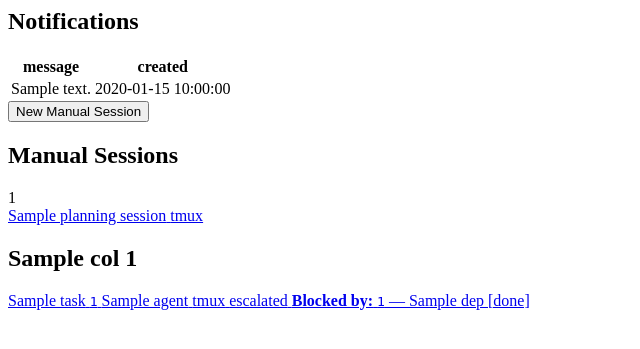
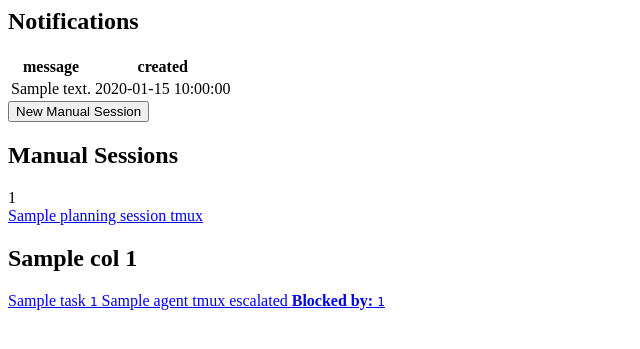
Before and after one commit to doviettung96/harbor, a FastAPI app: template harbor/webui/templates/_board_partial.html in a window 1280 px wide. Shown: the top 349 px of the page, without its empty margins (0-640 px from the left). Run offline with FastAPI, Linux system fonts and the light colour scheme; the template is opened without the code that fills it: most values are stand-ins (such as "Sample title", 1, 10 or a date in 2020); some libraries are stand-ins or nearby versions.

Commit message:
fix(webui): use blocking_dependencies + compact pills on board cards
task.dependencies returns all deps including resolved ones; the board
should only flag blockers. Switch to blocking_dependencies (already
exposed by Task) and render each blocker as a bare short-id code pill
instead of the full title -- the card has no room for the long form.

Co-Authored-By: Claude Opus 4.7 (1M context) <noreply@anthropic.com>

```diff
--- a/harbor/webui/templates/_board_partial.html
+++ b/harbor/webui/templates/_board_partial.html
@@ -85,11 +85,11 @@
               {% if task.session_name %}<span class="pill ok">tmux</span>{% endif %}
               {% if task.escalation_note %}<span class="pill err">escalated</span>{% endif %}
             </span>
-            {% if task.dependencies %}
+            {% if task.blocking_dependencies %}
               <span class="deps">
                 <strong>Blocked by:</strong>
-                {% for dep in task.dependencies %}
-                  <span><code>{{ dep.short_id }}</code> &mdash; {{ dep.title }} [{{ dep.status }}]</span>{% if not loop.last %}; {% endif %}
+                {% for dep in task.blocking_dependencies %}
+                  <code>{{ dep.short_id }}</code>{% if not loop.last %}, {% endif %}
                 {% endfor %}
               </span>
             {% endif %}
```
